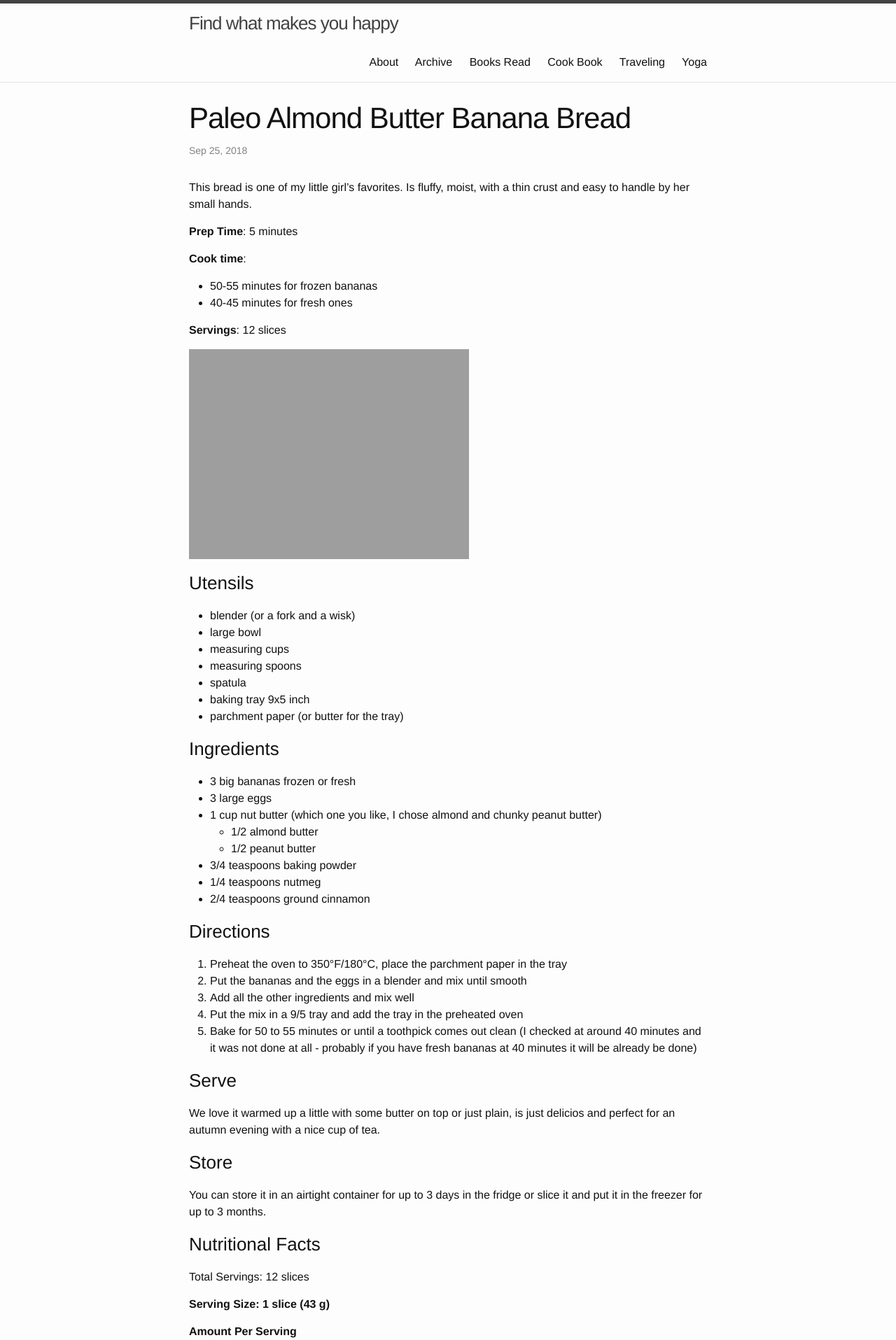
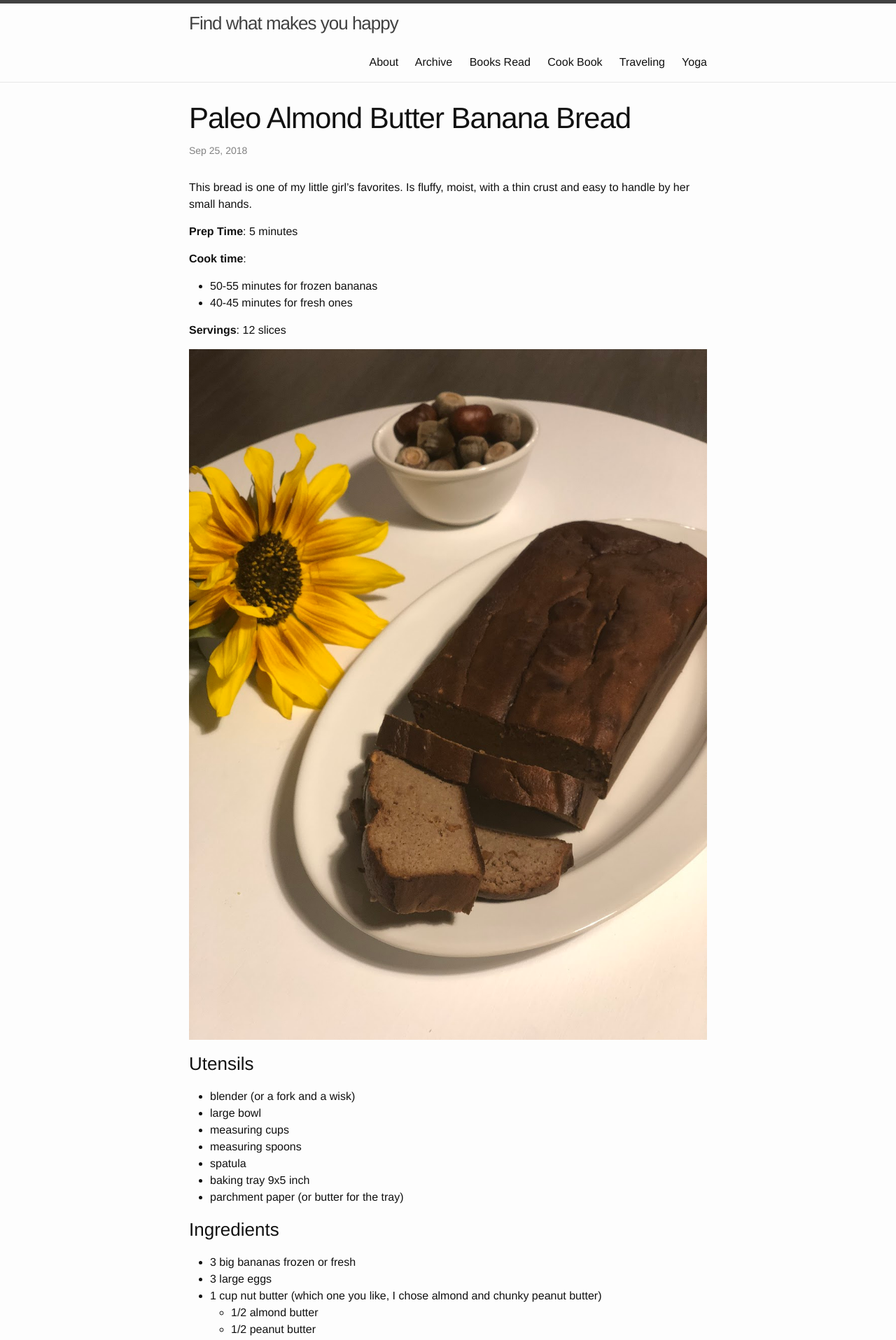
Before and after one commit to melaniaandrisan/melaniaandrisan.github.io, a Jekyll site: the page built from _posts/2018-09-25-Paleo-banana-bread.md, in a window 1280 px wide. Shown: the top 1915 px of the page at 70% size. Built offline with Jekyll 4.4.1, drawn with Linux system fonts in a browser that asks for light colours; comment, search, counter and statistics services are not loaded.

Commit message:
Update 2018-09-25-Paleo-banana-bread.md

```diff
--- a/_posts/2018-09-25-Paleo-banana-bread.md
+++ b/_posts/2018-09-25-Paleo-banana-bread.md
@@ -18,7 +18,7 @@ This bread is one of my little girl's favorites. Is fluffy, moist, with a thin c
 
 **Servings**: 12 slices
 
-![Paleo Bread]({{ site.url }}/assets/paleo_banana_bread.JPG)
+![Paleo Bread]({{ site.url }}/assets/paleo_banana_bread/main.JPG)
 
 ### Utensils
 - blender (or a fork and a wisk)
```
